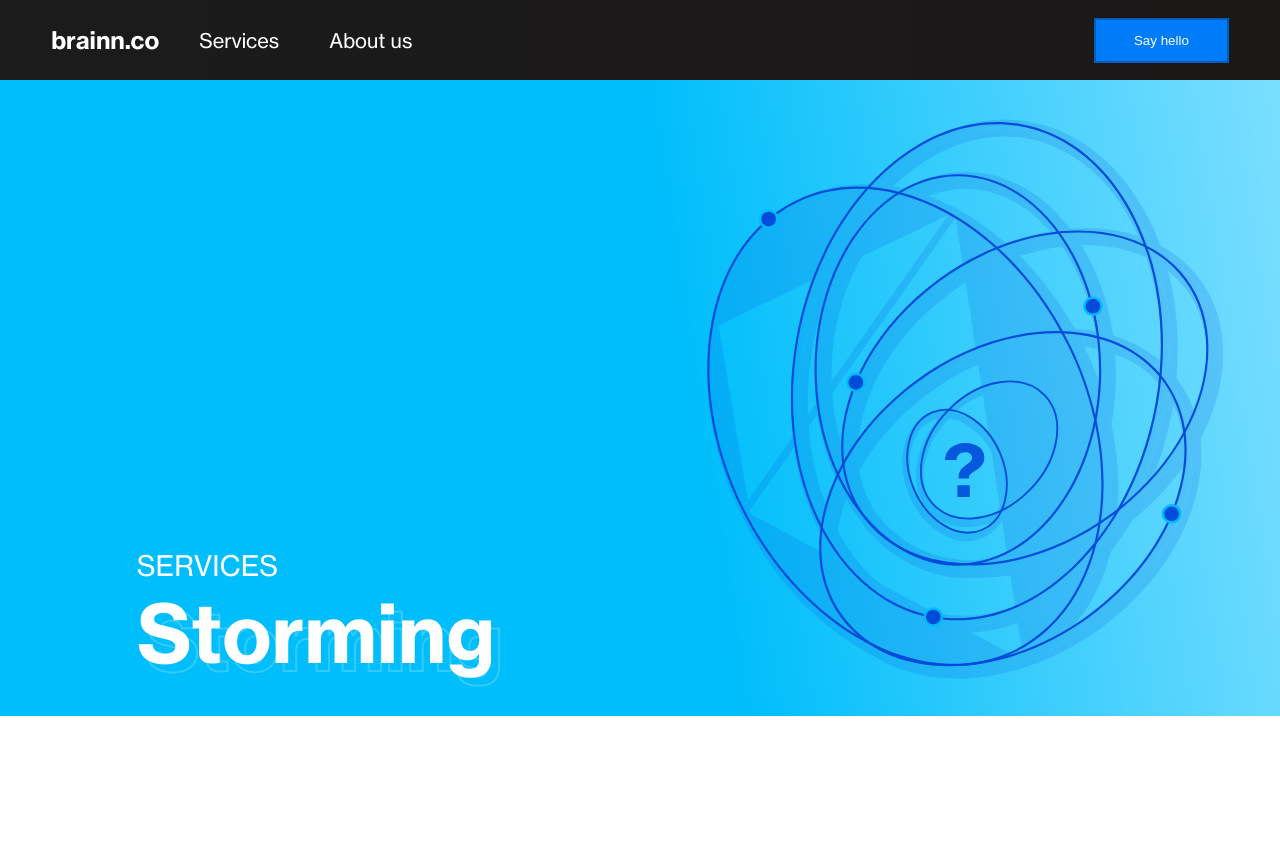
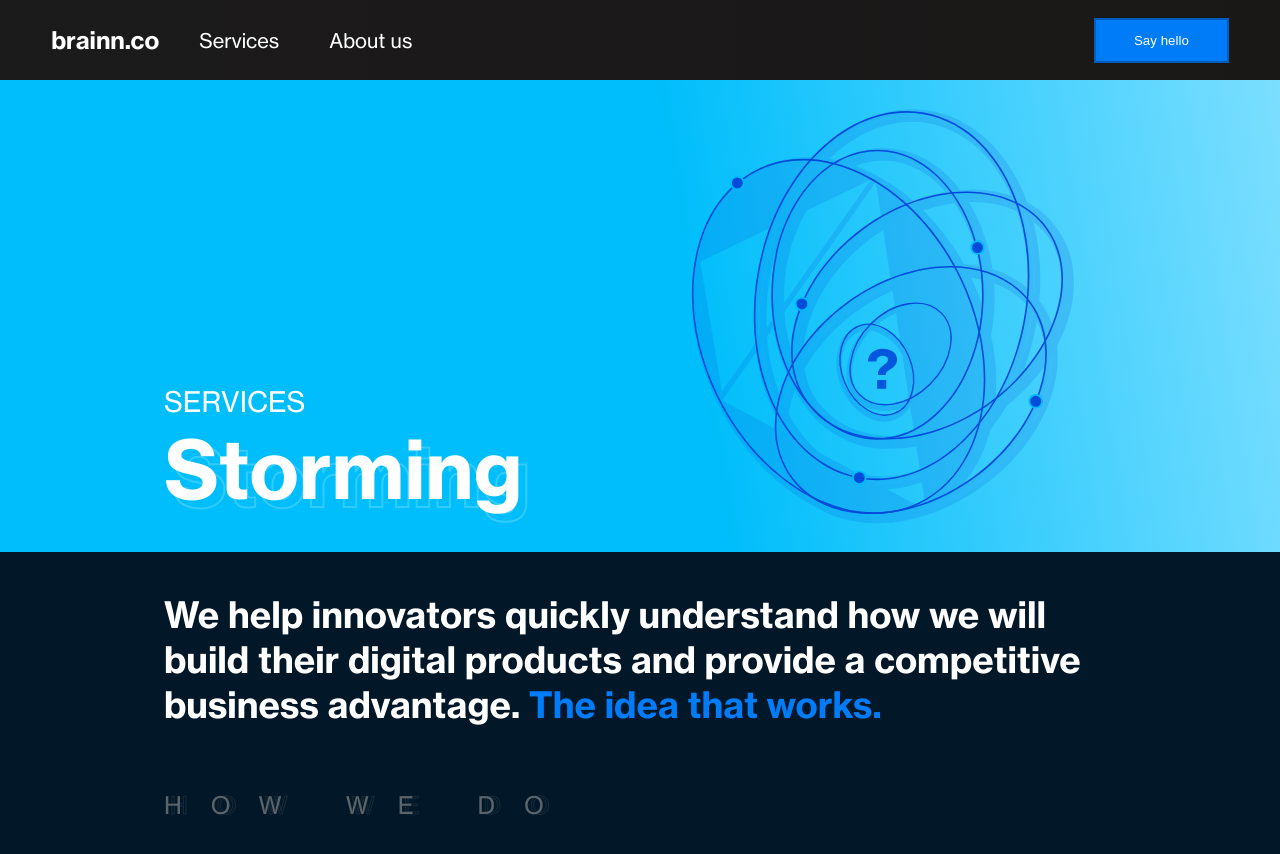
Before and after one commit to alexandreohara/brainn-lp, a React (Create React App) app: page /services/storming in a window 1280 px wide. Shown: the top 854 px of the page. Before the commit the page ends 800 px from the top, so only its background shows below. Built offline with nearby package versions, Linux system fonts and the light colour scheme; a small style sheet from the web is missing.

Commit message:
Add how we do phrase and page paddings

```diff
--- a/src/pages/Storming.tsx
+++ b/src/pages/Storming.tsx
@@ -6,6 +6,7 @@ import Storming from 'assets/images/Storming.svg';
 
 const StyledHeader = styled.div`
   background: ${Gradients.lightBlue};
+  padding: 0 164px;
 `;
 
 const StyledServices = styled.div`
@@ -32,10 +33,46 @@ const StyledStormingShadow = styled.div`
 `;
 
 const StyledHeaderText = styled.div`
-  width: fit-content;
+  /* width: fit-content;
   margin-left: auto;
-  margin-right: auto;
+  margin-right: auto; */
   margin-bottom: 32px;
+`;
+
+const StyledContentWrapper = styled.div`
+  background-color: ${Colors.black};
+  padding: 0 164px;
+`;
+
+const StyledPhrase = styled.div`
+  font-size: 36px;
+  font-weight: bold;
+  color: ${Colors.white};
+  padding-top: 40px;
+`;
+
+const StyledHighlightedPhrase = styled.span`
+  color: ${Colors.blue};
+`;
+
+const StyledHowWeDoWrapper = styled.div`
+  padding: 64px 0;
+  font-size: 24px;
+  letter-spacing: 1.2em;
+`;
+
+const StyledHowWeDoPhrase = styled.div`
+  color: #5a646b;
+  position: relative;
+`;
+
+const StyledHowWeDoShadow = styled.div`
+  color: transparent;
+  opacity: 0.25;
+  -webkit-text-stroke: 1px #5a646b;
+  position: absolute;
+  top: 0px;
+  left: 6px;
 `;
 
 const StormingPage = () => {
@@ -57,6 +94,21 @@ const StormingPage = () => {
           </Col>
         </Row>
       </StyledHeader>
+      <StyledContentWrapper>
+        <StyledPhrase>
+          We help innovators quickly understand how we will build their digital
+          products and provide a competitive business advantage.{' '}
+          <StyledHighlightedPhrase>
+            The idea that works.
+          </StyledHighlightedPhrase>
+        </StyledPhrase>
+        <StyledHowWeDoWrapper>
+          <StyledHowWeDoPhrase>
+            HOW WE DO
+            <StyledHowWeDoShadow>HOW WE DO</StyledHowWeDoShadow>
+          </StyledHowWeDoPhrase>
+        </StyledHowWeDoWrapper>
+      </StyledContentWrapper>
     </>
   );
 };
```
